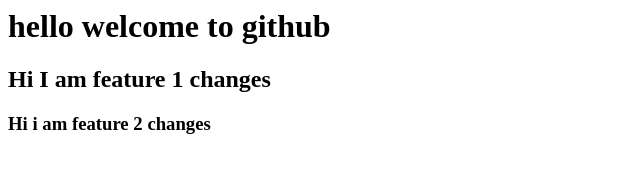
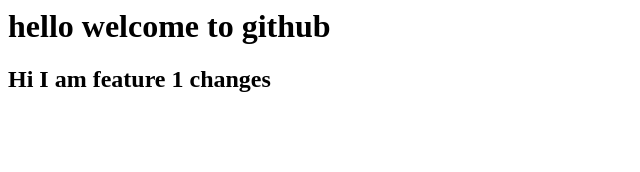
Before and after one commit to Su-res-h/branchtask1, a plain HTML site: page index.html in a window 1280 px wide. Shown: the whole page, without its empty margins (0-640 px from the left). Drawn offline with Linux system fonts and the light colour scheme.

Commit message:
feature1

```diff
--- a/index.html
+++ b/index.html
@@ -1,3 +1,2 @@
 <h1>hello welcome to github</h1>
 <h2>Hi I am feature 1 changes</h2>
-<h3>Hi i am feature 2 changes</h3>
```
Also changed, not shown: xyz.html (deleted, +0 -1 lines).
